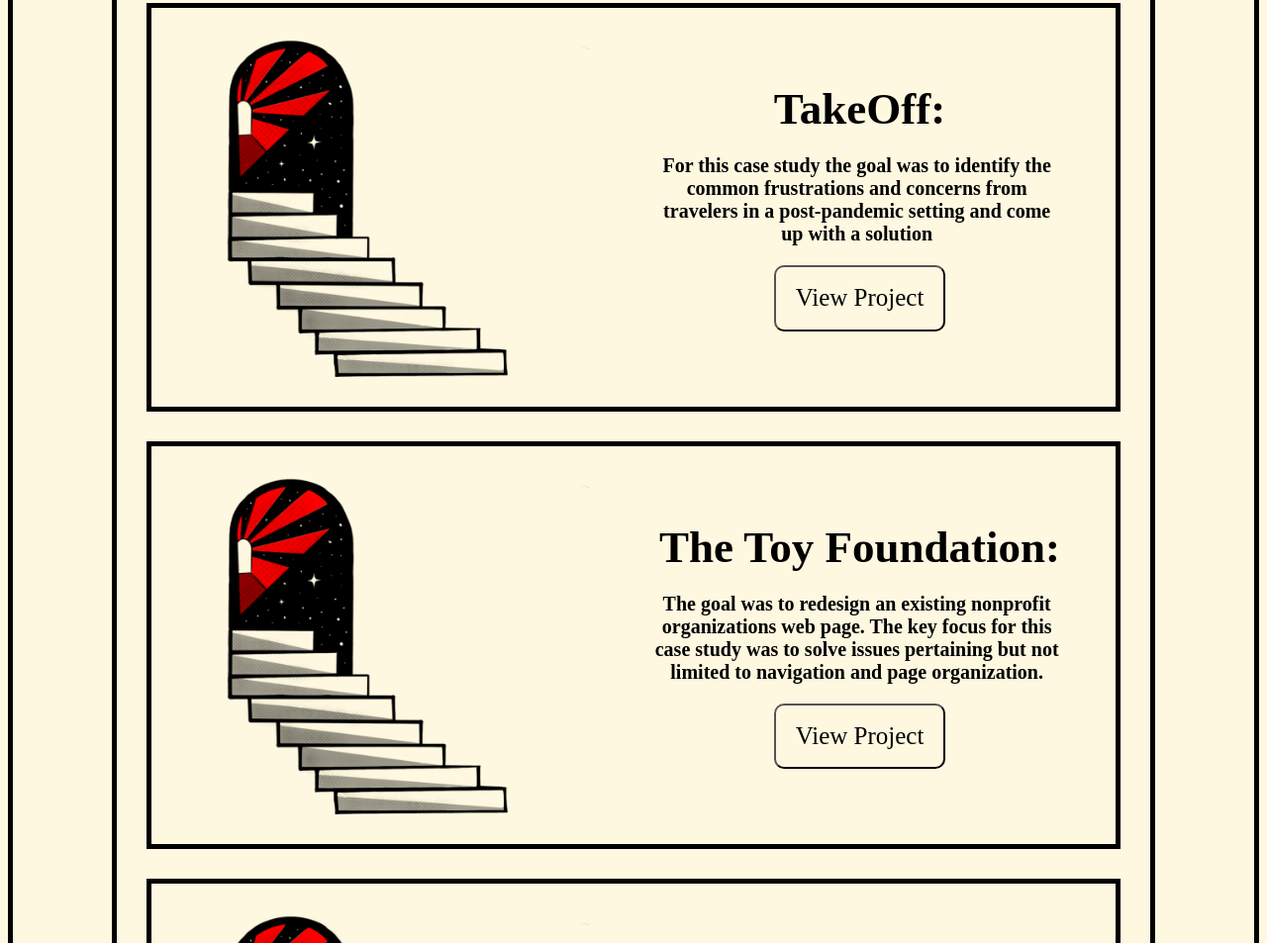
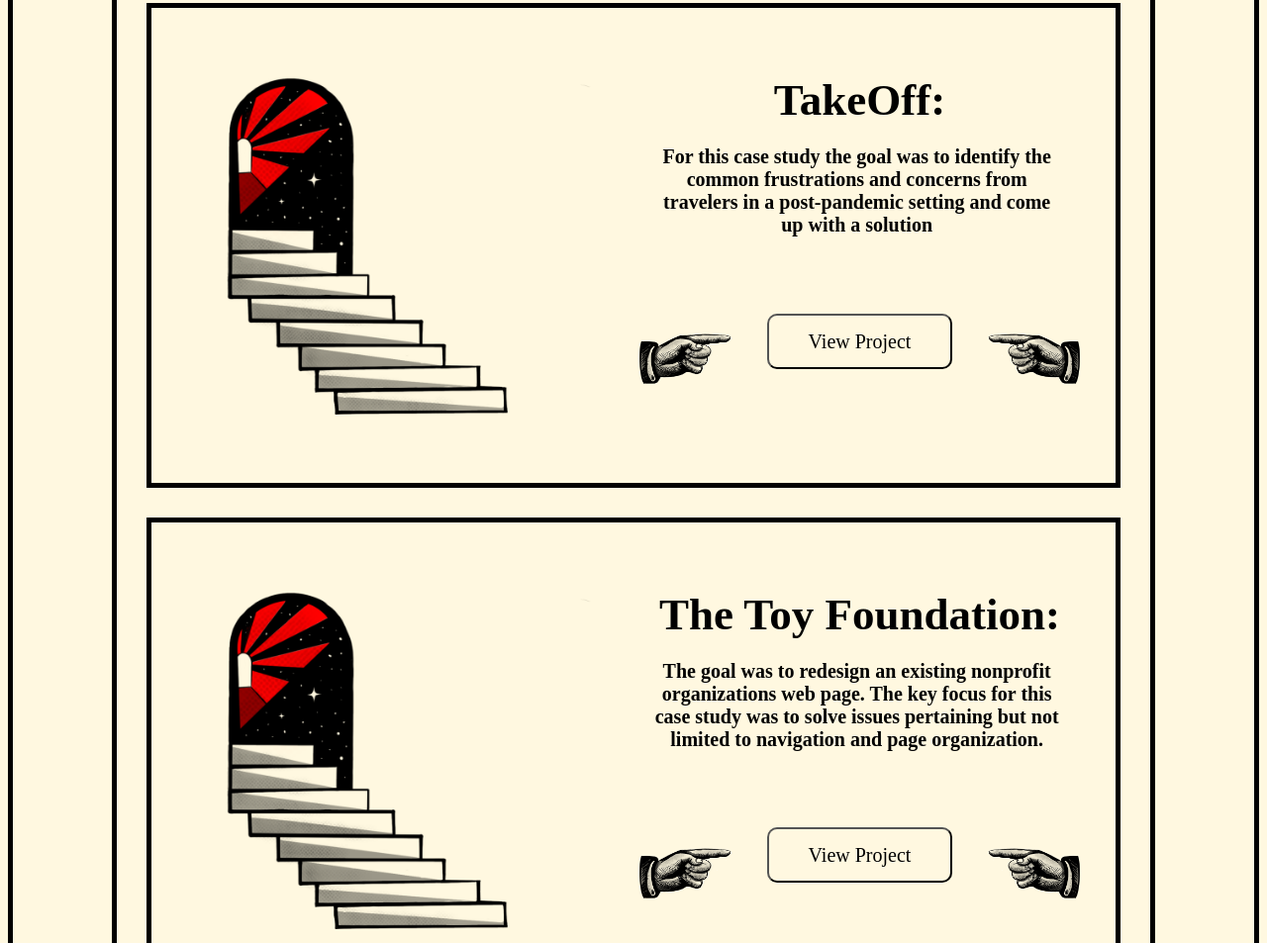
Before and after one commit to Audra-Ades/Ux-Ui-hw18-mywork, a plain HTML site: page index.html in a window 1280 px wide. Shown: the part 1378-2331 px from the top of the page at 99% size. Drawn offline with Linux system fonts and the light colour scheme.

Commit message:
pointers

```diff
--- a/css/index.css
+++ b/css/index.css
@@ -31,16 +31,16 @@ ul{
  }
 
  .styled {
+    display: block;
     line-height: 2.5;
-    padding: 0 20px;
-    font-size: 1rem;
+    padding-left: 40px;
+    padding-right: 40px;
     color: black;
     font-family: old london alternate;
     border-radius: 10px;
     background-color: #fff8e0;
-    font-size: 25px;
-    justify-content: space-around;
-    margin-bottom: 30px;
+    font-size: 20px;
+    white-space: nowrap;
 
   }
 
@@ -242,14 +242,15 @@ align-items: center;
  }
  .row{
     display: flex;
-    bottom: 50px;
-   padding-inline: 15px;
+    bottom: 10px;
+   padding-inline: 30px;
    align-items: center;
    justify-content: center;
-   padding-bottom: 30px;
+   padding-bottom: 10px;
   position: relative;
-   top: 30px;
-   bottom: 10px;
+   top: 10px;
+
+
  }
  .point1{
     padding-top: 35px;
@@ -275,3 +276,8 @@ display: flex;
 text-align: center;
 align-items: center;
 }
+
+.link{
+    text-decoration: none;
+   color: black;
+}
--- a/index.html
+++ b/index.html
@@ -62,8 +62,8 @@
           common frustrations and concerns from travelers
           in a post-pandemic setting and come up with a
           solution </p>
-     <div style="text-align: center;"><button class="styled2" type="button" height="20px" >View Project</button>
-      </div>
+          <div class="row"><img  src="./images/handpointleft.gif"; width="40%"; class="point1" ><button class="styled" type="button" >View Project</button><img src="./images/handpointright.gif"; width="40%"; class="point1">
+          </div>
 
     </div>
 
@@ -75,8 +75,8 @@
            </p>
 
 
-      <div style="text-align: center;"><button class="styled2" type="button" height="20px" >View Project</button>
-      </div>
+           <div class="row"><img  src="./images/handpointleft.gif"; width="40%"; class="point1" ><button class="styled" type="button" >View Project</button><img src="./images/handpointright.gif"; width="40%"; class="point1">
+           </div>
 
     </div>
 
@@ -86,7 +86,8 @@
             The goal was to create a mobile app that would solve some of the daily stressors that come from being a pet owner </p>
 
 
-      <div style="text-align: center;"><button class="styled2" type="button" height="20px" >View Project</button>
+      <div class="row"><img  src="./images/handpointleft.gif"; width="40%"; class="point1" ><button class="styled" type="button" >View Project</button><img src="./images/handpointright.gif"; width="40%"; class="point1">
+     </div>
       </div>
 
 
```
